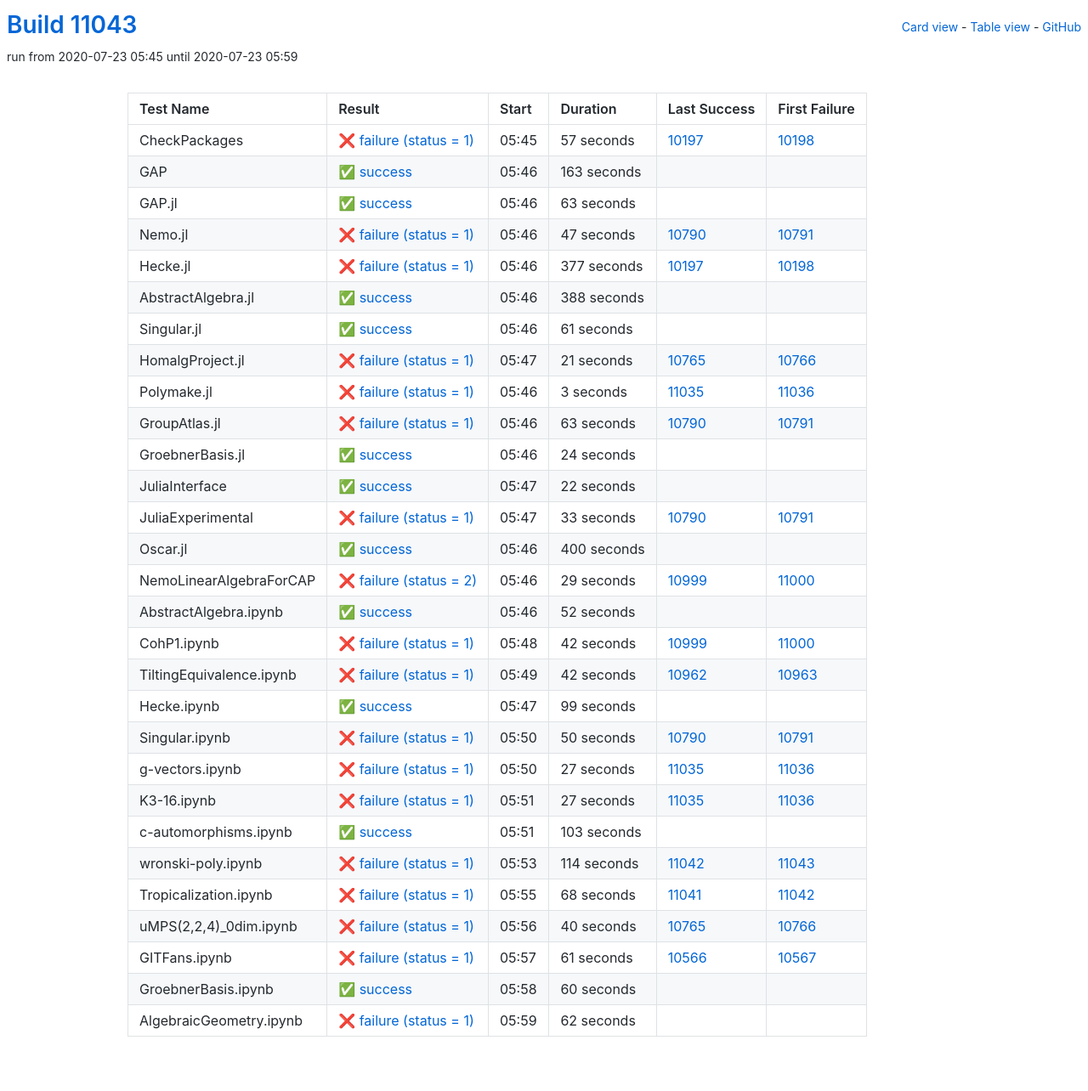
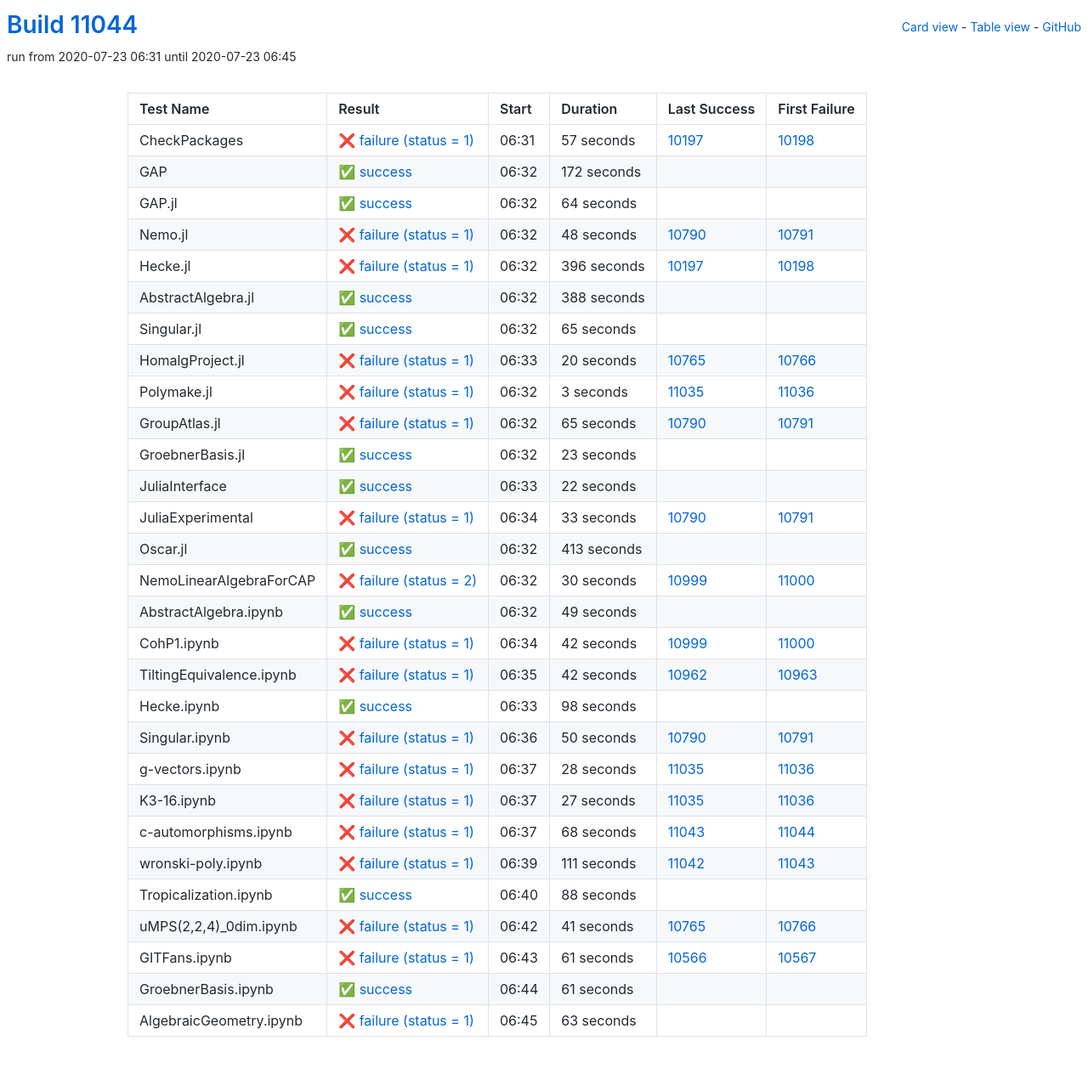
Before and after one commit to oscar-system/oscar-ci-status, a Jekyll site: the page built from table.html, in a window 1280 px wide. Shown: the whole page at 85% size. Built offline with Jekyll 4.4.1, drawn with Linux system fonts in a browser that asks for light colours.

Commit message:
Build #11044

```diff
--- a/_data/ci.yml
+++ b/_data/ci.yml
@@ -1,6 +1,6 @@
 ---
-build: 11043
-build_url: https://oscarci.mathematik.uni-kl.de/job/oscar/11043/
+build: 11044
+build_url: https://oscarci.mathematik.uni-kl.de/job/oscar/11044/
 job: oscar
 organization: oscar-system
 repo: oscar-ci-status
@@ -8,8 +8,8 @@
 tests:
 - name: CheckPackages
   id: checkpackages
-  log: https://oscarci.mathematik.uni-kl.de/job/oscar/11043/artifact/logs/build-11043/CheckPackages.log
-  start: 2020-07-23 05:45
+  log: https://oscarci.mathematik.uni-kl.de/job/oscar/11044/artifact/logs/build-11044/CheckPackages.log
+  start: 2020-07-23 06:31
   success: false
   exitcode: 1
   status: failure
@@ -20,56 +20,56 @@
   first_failure_url: https://oscarci.mathematik.uni-kl.de/job/oscar/10198/
 - name: GAP
   id: gap
-  log: https://oscarci.mathematik.uni-kl.de/job/oscar/11043/artifact/logs/build-11043/GAP.log
-  start: 2020-07-23 05:46
+  log: https://oscarci.mathematik.uni-kl.de/job/oscar/11044/artifact/logs/build-11044/GAP.log
+  start: 2020-07-23 06:32
   success: true
   exitcode: 0
   status: success
-  duration: 163
+  duration: 172
   last_success: false
   last_success_url:
   first_failure: false
   first_failure_url:
 - name: GAP.jl
   id: gap-jl
-  log: https://oscarci.mathematik.uni-kl.de/job/oscar/11043/artifact/logs/build-11043/GAP.jl.log
-  start: 2020-07-23 05:46
+  log: https://oscarci.mathematik.uni-kl.de/job/oscar/11044/artifact/logs/build-11044/GAP.jl.log
+  start: 2020-07-23 06:32
   success: true
   exitcode: 0
   status: success
-  duration: 63
+  duration: 64
   last_success: false
   last_success_url:
   first_failure: false
   first_failure_url:
 - name: Nemo.jl
   id: nemo-jl
-  log: https://oscarci.mathematik.uni-kl.de/job/oscar/11043/artifact/logs/build-11043/Nemo.jl.log
-  start: 2020-07-23 05:46
+  log: https://oscarci.mathematik.uni-kl.de/job/oscar/11044/artifact/logs/build-11044/Nemo.jl.log
+  start: 2020-07-23 06:32
   success: false
   exitcode: 1
   status: failure
-  duration: 47
+  duration: 48
   last_success: 10790
   last_success_url: https://oscarci.mathematik.uni-kl.de/job/oscar/10790/
   first_failure: 10791
   first_failure_url: https://oscarci.mathematik.uni-kl.de/job/oscar/10791/
 - name: Hecke.jl
   id: hecke-jl
-  log: https://oscarci.mathematik.uni-kl.de/job/oscar/11043/artifact/logs/build-11043/Hecke.jl.log
-  start: 2020-07-23 05:46
+  log: https://oscarci.mathematik.uni-kl.de/job/oscar/11044/artifact/logs/build-11044/Hecke.jl.log
+  start: 2020-07-23 06:32
   success: false
   exitcode: 1
   status: failure
-  duration: 377
+  duration: 396
   last_success: 10197
   last_success_url: https://oscarci.mathematik.uni-kl.de/job/oscar/10197/
   first_failure: 10198
   first_failure_url: https://oscarci.mathematik.uni-kl.de/job/oscar/10198/
 - name: AbstractAlgebra.jl
   id: abstractalgebra-jl
-  log: https://oscarci.mathematik.uni-kl.de/job/oscar/11043/artifact/logs/build-11043/AbstractAlgebra.jl.log
-  start: 2020-07-23 05:46
+  log: https://oscarci.mathematik.uni-kl.de/job/oscar/11044/artifact/logs/build-11044/AbstractAlgebra.jl.log
+  start: 2020-07-23 06:32
   success: true
   exitcode: 0
   status: success
@@ -80,32 +80,32 @@
   first_failure_url:
 - name: Singular.jl
   id: singular-jl
-  log: https://oscarci.mathematik.uni-kl.de/job/oscar/11043/artifact/logs/build-11043/Singular.jl.log
-  start: 2020-07-23 05:46
+  log: https://oscarci.mathematik.uni-kl.de/job/oscar/11044/artifact/logs/build-11044/Singular.jl.log
+  start: 2020-07-23 06:32
   success: true
   exitcode: 0
   status: success
-  duration: 61
+  duration: 65
   last_success: false
   last_success_url:
   first_failure: false
   first_failure_url:
 - name: HomalgProject.jl
   id: homalgproject-jl
-  log: https://oscarci.mathematik.uni-kl.de/job/oscar/11043/artifact/logs/build-11043/HomalgProject.jl.log
-  start: 2020-07-23 05:47
+  log: https://oscarci.mathematik.uni-kl.de/job/oscar/11044/artifact/logs/build-11044/HomalgProject.jl.log
+  start: 2020-07-23 06:33
   success: false
   exitcode: 1
   status: failure
-  duration: 21
+  duration: 20
   last_success: 10765
   last_success_url: https://oscarci.mathematik.uni-kl.de/job/oscar/10765/
   first_failure: 10766
   first_failure_url: https://oscarci.mathematik.uni-kl.de/job/oscar/10766/
 - name: Polymake.jl
   id: polymake-jl
-  log: https://oscarci.mathematik.uni-kl.de/job/oscar/11043/artifact/logs/build-11043/Polymake.jl.log
-  start: 2020-07-23 05:46
+  log: https://oscarci.mathematik.uni-kl.de/job/oscar/11044/artifact/logs/build-11044/Polymake.jl.log
+  start: 2020-07-23 06:32
   success: false
   exitcode: 1
   status: failure
@@ -116,32 +116,32 @@
   first_failure_url: https://oscarci.mathematik.uni-kl.de/job/oscar/11036/
 - name: GroupAtlas.jl
   id: groupatlas-jl
-  log: https://oscarci.mathematik.uni-kl.de/job/oscar/11043/artifact/logs/build-11043/GroupAtlas.jl.log
-  start: 2020-07-23 05:46
+  log: https://oscarci.mathematik.uni-kl.de/job/oscar/11044/artifact/logs/build-11044/GroupAtlas.jl.log
+  start: 2020-07-23 06:32
   success: false
   exitcode: 1
   status: failure
-  duration: 63
+  duration: 65
   last_success: 10790
   last_success_url: https://oscarci.mathematik.uni-kl.de/job/oscar/10790/
   first_failure: 10791
   first_failure_url: https://oscarci.mathematik.uni-kl.de/job/oscar/10791/
 - name: GroebnerBasis.jl
   id: groebnerbasis-jl
-  log: https://oscarci.mathematik.uni-kl.de/job/oscar/11043/artifact/logs/build-11043/GroebnerBasis.jl.log
-  start: 2020-07-23 05:46
+  log: https://oscarci.mathematik.uni-kl.de/job/oscar/11044/artifact/logs/build-11044/GroebnerBasis.jl.log
+  start: 2020-07-23 06:32
   success: true
   exitcode: 0
   status: success
-  duration: 24
+  duration: 23
   last_success: false
   last_success_url:
   first_failure: false
   first_failure_url:
 - name: JuliaInterface
   id: juliainterface
-  log: https://oscarci.mathematik.uni-kl.de/job/oscar/11043/artifact/logs/build-11043/JuliaInterface.log
-  start: 2020-07-23 05:47
+  log: https://oscarci.mathematik.uni-kl.de/job/oscar/11044/artifact/logs/build-11044/JuliaInterface.log
+  start: 2020-07-23 06:33
   success: true
   exitcode: 0
   status: success
@@ -152,8 +152,8 @@
   first_failure_url:
 - name: JuliaExperimental
   id: juliaexperimental
-  log: https://oscarci.mathematik.uni-kl.de/job/oscar/11043/artifact/logs/build-11043/JuliaExperimental.log
-  start: 2020-07-23 05:47
+  log: https://oscarci.mathematik.uni-kl.de/job/oscar/11044/artifact/logs/build-11044/JuliaExperimental.log
+  start: 2020-07-23 06:34
   success: false
   exitcode: 1
   status: failure
@@ -164,44 +164,44 @@
   first_failure_url: https://oscarci.mathematik.uni-kl.de/job/oscar/10791/
 - name: Oscar.jl
   id: oscar-jl
-  log: https://oscarci.mathematik.uni-kl.de/job/oscar/11043/artifact/logs/build-11043/Oscar.jl.log
-  start: 2020-07-23 05:46
+  log: https://oscarci.mathematik.uni-kl.de/job/oscar/11044/artifact/logs/build-11044/Oscar.jl.log
+  start: 2020-07-23 06:32
   success: true
   exitcode: 0
   status: success
-  duration: 400
+  duration: 413
   last_success: false
   last_success_url:
   first_failure: false
   first_failure_url:
 - name: NemoLinearAlgebraForCAP
   id: nemolinearalgebraforcap
-  log: https://oscarci.mathematik.uni-kl.de/job/oscar/11043/artifact/logs/build-11043/NemoLinearAlgebraForCAP.log
-  start: 2020-07-23 05:46
+  log: https://oscarci.mathematik.uni-kl.de/job/oscar/11044/artifact/logs/build-11044/NemoLinearAlgebraForCAP.log
+  start: 2020-07-23 06:32
   success: false
   exitcode: 2
   status: failure
-  duration: 29
+  duration: 30
   last_success: 10999
   last_success_url: https://oscarci.mathematik.uni-kl.de/job/oscar/10999/
   first_failure: 11000
   first_failure_url: https://oscarci.mathematik.uni-kl.de/job/oscar/11000/
 - name: AbstractAlgebra.ipynb
   id: abstractalgebra-ipynb
-  log: https://oscarci.mathematik.uni-kl.de/job/oscar/11043/artifact/logs/build-11043/AbstractAlgebra.ipynb.log
-  start: 2020-07-23 05:46
+  log: https://oscarci.mathematik.uni-kl.de/job/oscar/11044/artifact/logs/build-11044/AbstractAlgebra.ipynb.log
+  start: 2020-07-23 06:32
   success: true
   exitcode: 0
   status: success
-  duration: 52
+  duration: 49
   last_success: false
   last_success_url:
   first_failure: false
   first_failure_url:
 - name: CohP1.ipynb
   id: cohp1-ipynb
-  log: https://oscarci.mathematik.uni-kl.de/job/oscar/11043/artifact/logs/build-11043/CohP1.ipynb.log
-  start: 2020-07-23 05:48
+  log: https://oscarci.mathematik.uni-kl.de/job/oscar/11044/artifact/logs/build-11044/CohP1.ipynb.log
+  start: 2020-07-23 06:34
   success: false
   exitcode: 1
   status: failure
@@ -212,8 +212,8 @@
   first_failure_url: https://oscarci.mathematik.uni-kl.de/job/oscar/11000/
 - name: TiltingEquivalence.ipynb
   id: tiltingequivalence-ipynb
-  log: https://oscarci.mathematik.uni-kl.de/job/oscar/11043/artifact/logs/build-11043/TiltingEquivalence.ipynb.log
-  start: 2020-07-23 05:49
+  log: https://oscarci.mathematik.uni-kl.de/job/oscar/11044/artifact/logs/build-11044/TiltingEquivalence.ipynb.log
+  start: 2020-07-23 06:35
   success: false
   exitcode: 1
   status: failure
@@ -224,20 +224,20 @@
   first_failure_url: https://oscarci.mathematik.uni-kl.de/job/oscar/10963/
 - name: Hecke.ipynb
   id: hecke-ipynb
-  log: https://oscarci.mathematik.uni-kl.de/job/oscar/11043/artifact/logs/build-11043/Hecke.ipynb.log
-  start: 2020-07-23 05:47
+  log: https://oscarci.mathematik.uni-kl.de/job/oscar/11044/artifact/logs/build-11044/Hecke.ipynb.log
+  start: 2020-07-23 06:33
   success: true
   exitcode: 0
   status: success
-  duration: 99
+  duration: 98
   last_success: false
   last_success_url:
   first_failure: false
   first_failure_url:
 - name: Singular.ipynb
   id: singular-ipynb
-  log: https://oscarci.mathematik.uni-kl.de/job/oscar/11043/artifact/logs/build-11043/Singular.ipynb.log
-  start: 2020-07-23 05:50
+  log: https://oscarci.mathematik.uni-kl.de/job/oscar/11044/artifact/logs/build-11044/Singular.ipynb.log
+  start: 2020-07-23 06:36
   success: false
   exitcode: 1
   status: failure
@@ -248,20 +248,20 @@
   first_failure_url: https://oscarci.mathematik.uni-kl.de/job/oscar/10791/
 - name: g-vectors.ipynb
   id: g-vectors-ipynb
-  log: https://oscarci.mathematik.uni-kl.de/job/oscar/11043/artifact/logs/build-11043/g-vectors.ipynb.log
-  start: 2020-07-23 05:50
+  log: https://oscarci.mathematik.uni-kl.de/job/oscar/11044/artifact/logs/build-11044/g-vectors.ipynb.log
+  start: 2020-07-23 06:37
   success: false
   exitcode: 1
   status: failure
-  duration: 27
+  duration: 28
   last_success: 11035
   last_success_url: https://oscarci.mathematik.uni-kl.de/job/oscar/11035/
   first_failure: 11036
   first_failure_url: https://oscarci.mathematik.uni-kl.de/job/oscar/11036/
 - name: K3-16.ipynb
   id: k3-16-ipynb
-  log: https://oscarci.mathematik.uni-kl.de/job/oscar/11043/artifact/logs/build-11043/K3-16.ipynb.log
-  start: 2020-07-23 05:51
+  log: https://oscarci.mathematik.uni-kl.de/job/oscar/11044/artifact/logs/build-11044/K3-16.ipynb.log
+  start: 2020-07-23 06:37
   success: false
   exitcode: 1
   status: failure
@@ -272,56 +272,56 @@
   first_failure_url: https://oscarci.mathematik.uni-kl.de/job/oscar/11036/
 - name: c-automorphisms.ipynb
   id: c-automorphisms-ipynb
-  log: https://oscarci.mathematik.uni-kl.de/job/oscar/11043/artifact/logs/build-11043/c-automorphisms.ipynb.log
-  start: 2020-07-23 05:51
-  success: true
-  exitcode: 0
-  status: success
-  duration: 103
-  last_success: false
-  last_success_url:
-  first_failure: false
-  first_failure_url:
-- name: wronski-poly.ipynb
-  id: wronski-poly-ipynb
-  log: https://oscarci.mathematik.uni-kl.de/job/oscar/11043/artifact/logs/build-11043/wronski-poly.ipynb.log
-  start: 2020-07-23 05:53
+  log: https://oscarci.mathematik.uni-kl.de/job/oscar/11044/artifact/logs/build-11044/c-automorphisms.ipynb.log
+  start: 2020-07-23 06:37
   success: false
   exitcode: 1
   status: failure
-  duration: 114
+  duration: 68
+  last_success: 11043
+  last_success_url: https://oscarci.mathematik.uni-kl.de/job/oscar/11043/
+  first_failure: 11044
+  first_failure_url: https://oscarci.mathematik.uni-kl.de/job/oscar/11044/
+- name: wronski-poly.ipynb
+  id: wronski-poly-ipynb
+  log: https://oscarci.mathematik.uni-kl.de/job/oscar/11044/artifact/logs/build-11044/wronski-poly.ipynb.log
+  start: 2020-07-23 06:39
+  success: false
+  exitcode: 1
+  status: failure
+  duration: 111
   last_success: 11042
   last_success_url: https://oscarci.mathematik.uni-kl.de/job/oscar/11042/
   first_failure: 11043
   first_failure_url: https://oscarci.mathematik.uni-kl.de/job/oscar/11043/
 - name: Tropicalization.ipynb
   id: tropicalization-ipynb
-  log: https://oscarci.mathematik.uni-kl.de/job/oscar/11043/artifact/logs/build-11043/Tropicalization.ipynb.log
-  start: 2020-07-23 05:55
+  log: https://oscarci.mathematik.uni-kl.de/job/oscar/11044/artifact/logs/build-11044/Tropicalization.ipynb.log
+  start: 2020-07-23 06:40
+  success: true
+  exitcode: 0
+  status: success
+  duration: 88
+  last_success: false
+  last_success_url:
+  first_failure: false
+  first_failure_url:
+- name: uMPS(2,2,4)_0dim.ipynb
+  id: umps-2-2-4-0dim-ipynb
+  log: https://oscarci.mathematik.uni-kl.de/job/oscar/11044/artifact/logs/build-11044/uMPS-2-2-4-_0dim.ipynb.log
+  start: 2020-07-23 06:42
   success: false
   exitcode: 1
   status: failure
-  duration: 68
-  last_success: 11041
-  last_success_url: https://oscarci.mathematik.uni-kl.de/job/oscar/11041/
-  first_failure: 11042
-  first_failure_url: https://oscarci.mathematik.uni-kl.de/job/oscar/11042/
-- name: uMPS(2,2,4)_0dim.ipynb
-  id: umps-2-2-4-0dim-ipynb
-  log: https://oscarci.mathematik.uni-kl.de/job/oscar/11043/artifact/logs/build-11043/uMPS-2-2-4-_0dim.ipynb.log
-  start: 2020-07-23 05:56
-  success: false
-  exitcode: 1
-  status: failure
-  duration: 40
+  duration: 41
   last_success: 10765
   last_success_url: https://oscarci.mathematik.uni-kl.de/job/oscar/10765/
   first_failure: 10766
   first_failure_url: https://oscarci.mathematik.uni-kl.de/job/oscar/10766/
 - name: GITFans.ipynb
   id: gitfans-ipynb
-  log: https://oscarci.mathematik.uni-kl.de/job/oscar/11043/artifact/logs/build-11043/GITFans.ipynb.log
-  start: 2020-07-23 05:57
+  log: https://oscarci.mathematik.uni-kl.de/job/oscar/11044/artifact/logs/build-11044/GITFans.ipynb.log
+  start: 2020-07-23 06:43
   success: false
   exitcode: 1
   status: failure
@@ -332,24 +332,24 @@
   first_failure_url: https://oscarci.mathematik.uni-kl.de/job/oscar/10567/
 - name: GroebnerBasis.ipynb
   id: groebnerbasis-ipynb
-  log: https://oscarci.mathematik.uni-kl.de/job/oscar/11043/artifact/logs/build-11043/GroebnerBasis.ipynb.log
-  start: 2020-07-23 05:58
+  log: https://oscarci.mathematik.uni-kl.de/job/oscar/11044/artifact/logs/build-11044/GroebnerBasis.ipynb.log
+  start: 2020-07-23 06:44
   success: true
   exitcode: 0
   status: success
-  duration: 60
+  duration: 61
   last_success: false
   last_success_url:
   first_failure: false
   first_failure_url:
 - name: AlgebraicGeometry.ipynb
   id: algebraicgeometry-ipynb
-  log: https://oscarci.mathematik.uni-kl.de/job/oscar/11043/artifact/logs/build-11043/AlgebraicGeometry.ipynb.log
-  start: 2020-07-23 05:59
+  log: https://oscarci.mathematik.uni-kl.de/job/oscar/11044/artifact/logs/build-11044/AlgebraicGeometry.ipynb.log
+  start: 2020-07-23 06:45
   success: false
   exitcode: 1
   status: failure
-  duration: 62
+  duration: 63
   last_success: false
   last_success_url:
   first_failure: false
```
Also changed, not shown: README.md.
